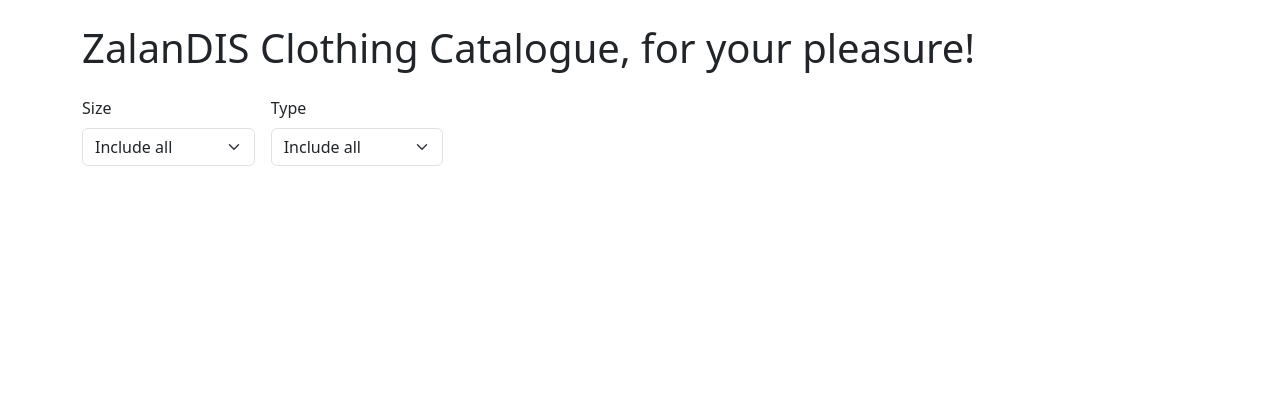
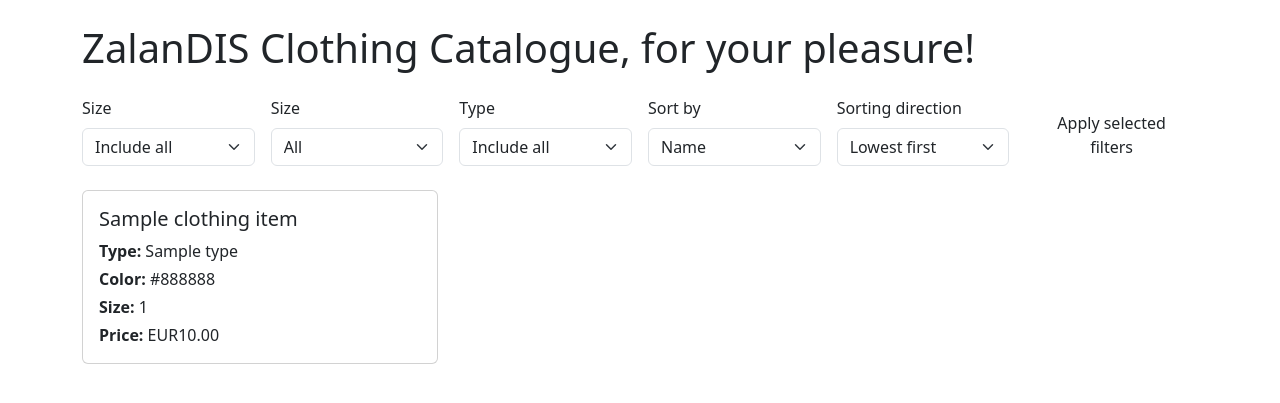
Before and after one commit to WilliamJohansen13/DIS, a Flask app: page /browse in a window 1280 px wide. Shown: the top 403 px of the page. Run offline with Flask 3, Linux system fonts and the light colour scheme; a database or web service that is not in the repository returns one stand-in record (values such as "Sample title").

Commit message:
Updated browse.html
Using bootstrap CSS and some stolen website ideas we see a simple store setup. We still need to be able to add products to the cart.

```diff
--- a/app/Templates/browse.html
+++ b/app/Templates/browse.html
@@ -24,23 +24,89 @@
           </select>
        </div>
 
+      <!-- Size selection  -->
+      <div class="col-md-2">
+        <label class="form-label">Size</label>
+        <select class="form-select" name="size">
+          <option value="">All</option>
+          <option value="small" {% if selected_size == 'small' %}selected{% endif %}>Small</option>
+          <option value="medium" {% if selected_size == 'medium' %}selected{% endif %}>Medium</option>
+          <option value="large" {% if selected_size == 'large' %}selected{% endif %}>Large</option>
+        </select>
+      </div>
+
 
       <!-- Type selection  -->
        <div class="col-md-2">
          <label class="form-label">Type</label>
           <select class="form-select" name="type">
             <option value="">Include all</option>
-            <option value="Small" {% if selected_color == 'red' %}selected{% endif %}>Red</option>
-            <option value="Medium" {% if selected_color == 'blue' %}selected{% endif %}>Blue</option>
-            <option value="Large" {% if selected_color == 'black' %}selected{% endif %}>Black</option>
+            <option value="T-Shirt" {% if selected_type == 'T-Shirt' %}selected{% endif %}>T-Shirt</option>
+            <option value="Shoes" {% if selected_type == 'Shoes' %}selected{% endif %}>Shoes</option>
+            <option value="Shorts" {% if selected_type == 'Shorts' %}selected{% endif %}>Shorts</option>
+            <option value="Shirt" {% if selected_type == 'Shirt' %}selected{% endif %}>Shirt</option>
+            <option value="Pants" {% if selected_type == 'Pants' %}selected{% endif %}>Pants</option>
+            <option value="Skirt" {% if selected_type == 'Skirt' %}selected{% endif %}>Skirt</option>
+            <option value="Hat" {% if selected_type == 'Hat' %}selected{% endif %}>Hat</option>
+            <option value="Dress" {% if selected_type == 'Dress' %}selected{% endif %}>Dress</option>
+            <option value="Longsleeve" {% if selected_type == 'Longsleeve' %}selected{% endif %}>Longsleeve</option>
+            <option value="Outwear" {% if selected_type == 'Outwear' %}selected{% endif %}>Outwear</option>
           </select>
-       </div>
+        </div>
 
-    </form>
-  </div>
+        <!-- Sort by selection  -->
+        <div class="col-md-2">
+          <label class="form-label">Sort by</label>
+          <select class="form-select" name="sort_by">
+            <option value="name" {% if selected_sort_by == 'name' %}selected{% endif %}>Name</option>
+            <option value="price" {% if selected_sort_by == 'price' %}selected{% endif %}>Price</option>
+          </select>
+        </div>
+
+        <!-- Sorting direction selection  -->
+        <div class="col-md-2">
+          <label class="form-label">Sorting direction</label>
+          <select class="form-select" name="sort_direction">
+            <option value="asc" {% if selected_sort_direction == 'asc' %}selected{% endif %}>Lowest first</option>
+            <option value="desc" {% if selected_sort_direction == 'desc' %}selected{% endif %}>Highest first</option>
+          </select>
+        </div>
 
 
 
+        <div class="col-md-2">
+          <button class="btn btn_primary w-100" type="submit">Apply selected filters</button>
+        </div>
+    </form>
 
-</body>
+    <!-- Item selection and showing to the user  -->
+    <div class="row row-cols-1 row-cols-md-3 g-4">
+      {% for item in items%}
+        <div class="col">
+          <div class="card h-100">
+            {% if item_image_url %}
+              <img src="{{item.image_url}} class="card-img-top" alt="{{item.name}}">
+            {% endif %}
+            <div class="card-body">
+              <h5 class="card-title">{{item.name}}</h5>
+              <p class="card-text mb-1"><strong>Type:</strong> {{item.type}}</p>
+              <p class="card-text mb-1"><strong>Color:</strong> {{ item.color }}</p>
+              <p class="card-text mb-1"><strong>Size:</strong> {{ item.size }}</p>
+              <p class="card-text"><strong>Price:</strong> EUR{{"%.2f"|format(item.price)}}</p>
+
+              <!-- NOT FINISHED; ADD THE ADD-TO-CART FUNCTION HERE; IDK HOW IT SHOULD LOOK  -->
+              <!-- NOT FINISHED; ADD THE ADD-TO-CART FUNCTION HERE; IDK HOW IT SHOULD LOOK  -->
+              <!-- NOT FINISHED; ADD THE ADD-TO-CART FUNCTION HERE; IDK HOW IT SHOULD LOOK  -->
+            </div>
+          </div>
+        </div>
+      {% else %}
+        <div class="col-12">
+          <h3 class="text-muted">No items in stock with those filters</h3>
+        </div>
+      {% endfor %}
+    </div>
+  </div>
+
+  </body>
 </html>
```
